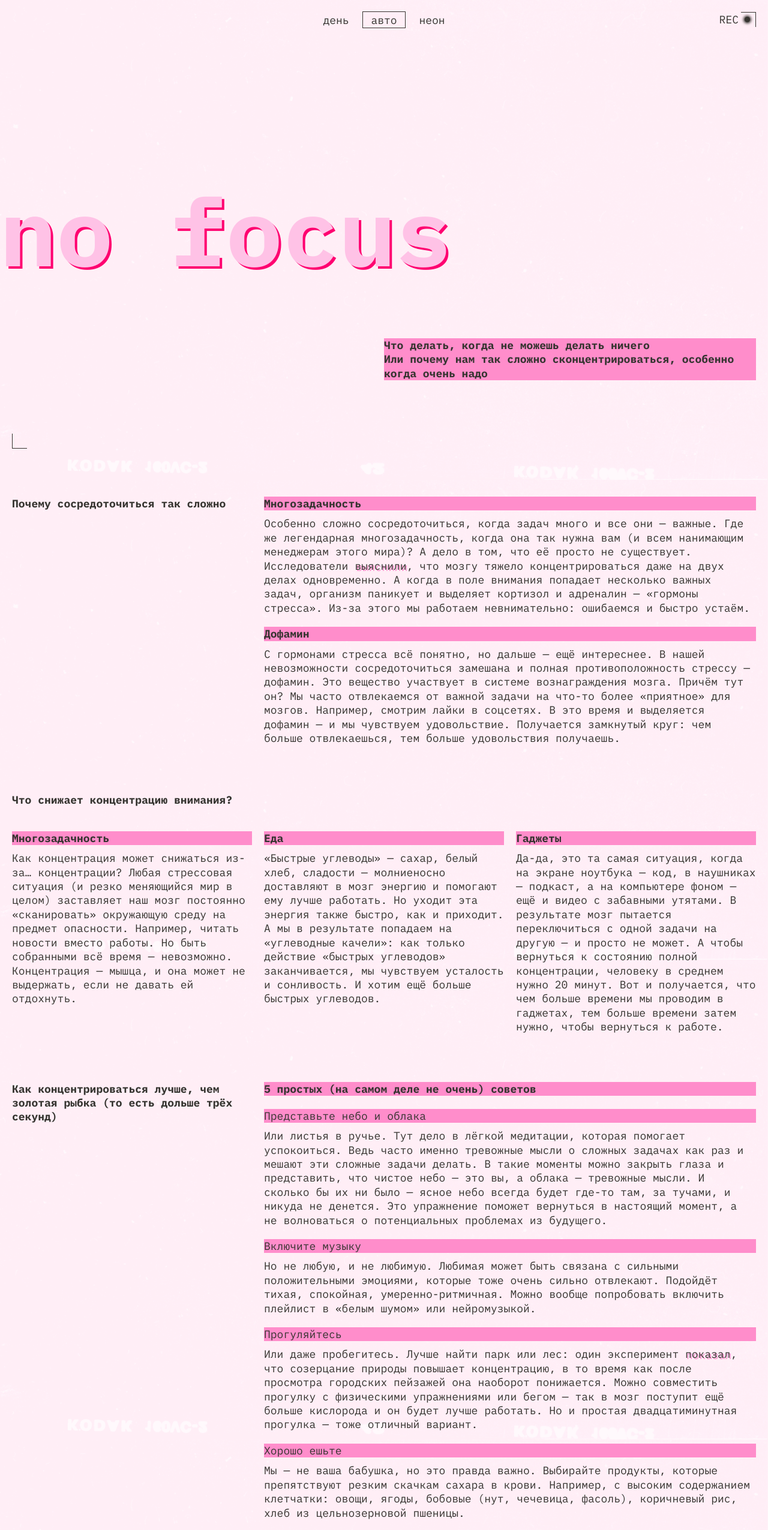
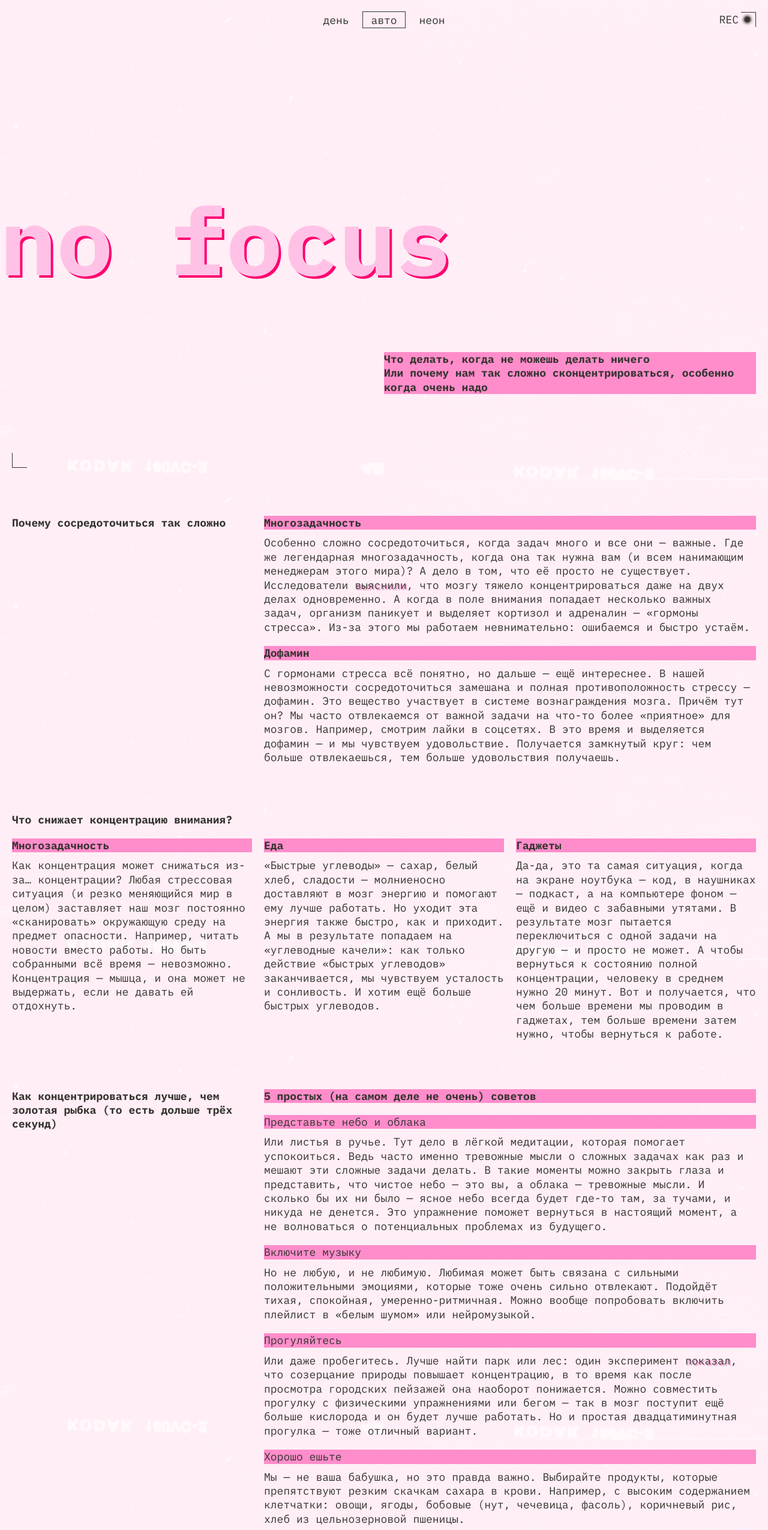
Before and after one commit to KonstantinNknly/slozhno-sosredotochitsya, a plain HTML site: page index.html in a window 1280 px wide. Shown: the top 2551 px of the page at 60% size. Drawn offline with Linux system fonts and the light colour scheme.

Commit message:
slozhno-sosredotochitsya3

```diff
--- a/index.html
+++ b/index.html
@@ -83,8 +83,8 @@
     </section>
     <section class="section-article section__how">
       <h2 class="section__title">Как концентрироваться лучше, чем золотая рыбка (то есть дольше трёх секунд)</h2>
-        <h3 class="title-decor">5 простых (на самом деле не очень) советов</h3>
         <div class="section-article__list">
+          <h3 class="title-decor">5 простых (на самом деле не очень) советов</h3>
           <article class="section-article__list-item">
           <h4 class="title-decor article__title">Представьте небо и облака</h4>
           <p class="section__text">Или листья в ручье. Тут дело в лёгкой медитации, которая помогает успокоиться. Ведь часто именно тревожные мысли о сложных задачах как раз и мешают эти сложные задачи делать. В такие моменты можно закрыть глаза и представить, что чистое небо — это вы, а облака — тревожные мысли. И сколько бы их ни было — ясное небо всегда будет где-то там, за тучами, и никуда не денется. Это упражнение поможет вернуться в настоящий момент, а не волноваться о потенциальных проблемах из будущего.</p>
--- a/styles/style.css
+++ b/styles/style.css
@@ -66,7 +66,13 @@
   display: grid;
   justify-self: end;
   align-self: center;
-  padding-top: 73px;
+  padding-top: 5px;
+}
+
+@media (width >= 768px) {
+  .header__theme-menu {
+    padding: 0;
+  }
 }
 
 @media (width >= 1024px) {
@@ -80,13 +86,7 @@
 .header__theme-menu-list {
   display: flex;
   flex-direction: column;
-  gap: var(--min-gap);
-}
-
-@media (width >= 768px) {
-  .header__theme-menu-list {
-    padding-block-start: 96px;
-  }
+  gap: 11.5px;
 }
 
 @media (width >= 1024px) {
@@ -130,10 +130,10 @@
 
 .header {
   display: grid;
-  grid-template-rows: auto 1fr auto;
+  grid-template-rows: 1fr min-content 1fr;
   position: relative;
   padding: 0 10px;
-  min-height: 100vh;
+  height: 100vh;
   align-items: center;
   min-block-size: 668px;
 }
@@ -141,7 +141,7 @@
 @media (width >= 768px) {
   .header {
     padding: 20px;
-    gap: 162px;
+    min-height: 1024px;
   }
 
   .decorated-zone::before {
@@ -158,6 +158,7 @@
 @media (width >= 1024px) {
   .header {
     gap: 0;
+    min-height: 100vh;
   }
 }
 
@@ -172,20 +173,12 @@
   font-size: clamp(7.25rem, 7.0115rem + 1.0178vw, 7.5rem);
   color: var(--header-color);
   line-height: 82.5%;
-  display: flex;
-  margin-block-start: 15px;
 }
 
 @media (width >= 768px) {
   .header__title {
     margin-inline-start: -20px;
     font-size: clamp(7.5rem, 0.5625rem + 14.4531vw, 9.8125rem);
-  }
-}
-
-@media (width >= 1024px) {
-  .header__title {
-    margin-block-start: 275px;
   }
 }
 
@@ -199,21 +192,14 @@
 }
 
 .header__text {
-  margin-block-end: 66px;
+  margin-block-end: 10px;
 }
 
 @media (width >= 768px) {
   .header__text {
     width: 50%;
     justify-self: end;
-    margin-block-end: 161px;
-  }
-}
-
-@media (width >= 1024px) {
-  .header__text {
-    margin-block-start: 114px;
-    margin-block-end: 114px;
+    margin: 0;
   }
 }
 
@@ -243,7 +229,6 @@
   font-size: var(--main-text-size);
   font-weight: 400;
   line-height: 23.4px;
-  margin-block-start: 10px;
 }
 
 .article__title {
@@ -261,6 +246,15 @@
   padding: 40px var(--min-gap);
 }
 
+.article:not(:last-of-type) {
+  margin-bottom: 20px;
+}
+
+.section-article__list-item {
+  display: grid;
+  gap: 10px;
+}
+
 @media (width >= 768px) {
   .main {
     display: grid;
@@ -275,11 +269,6 @@
 }
 
 @media (width >= 768px) {
-  .section__what {
-    grid-template-columns: 1fr;
-    gap: 20px;
-  }
-
   .section__what .section-article__list {
     grid-column: 1 / -1;
   }
@@ -291,21 +280,8 @@
     grid-column: 1 / -1;
   }
 
-  .section__how .title-decor {
+  .section__how .section-article__list {
     grid-column: 2;
-    gap: 10px;
-    align-self: start;
-  }
-
-  .section__how .section-article__list {
-    margin-block-start: -68px;
-    grid-column: 2;
-  }
-}
-
-@media (width >= 1024px) {
-  .section__how .section-article__list {
-    margin-block-start: -35px;
   }
 }
 
@@ -327,26 +303,17 @@
   }
 }
 
-@media (width >= 768px) {
-  .section-article__list {
-    grid-column: 2;
-  }
-}
-
 @media (width >= 1024px) {
   .section__what {
     display: grid;
     grid-template-columns: repeat(3, 1fr);
-    gap: 40px;
+    gap: 20px;
   }
 
   .section__what .section-article__list {
     display: grid;
     grid-template-columns: repeat(3, 1fr);
-  }
-
-  .section__what .section__title {
-    grid-column: 1 / -1;
+    align-items: baseline;
   }
 }
 
@@ -421,8 +388,6 @@
 @media (width >= 768px) {
   .section__image-items {
     display: grid;
-    grid-template-columns: repeat(3, 1fr);
-    grid-template-rows: repe at(3, minmax(min-content, max-content));
     gap: 20px;
     grid-template-areas:
     "sunset sunset icecream"
@@ -452,12 +417,12 @@
 
 @media (width >= 768px) {
   .footer {
-    margin-block-start: 52px;
+    min-height: 1024px;
   }
 }
 
 @media (width >= 1024px) {
   .footer {
-    margin-block-start: 0;
+    min-height: 100vh;
   }
 }
```
